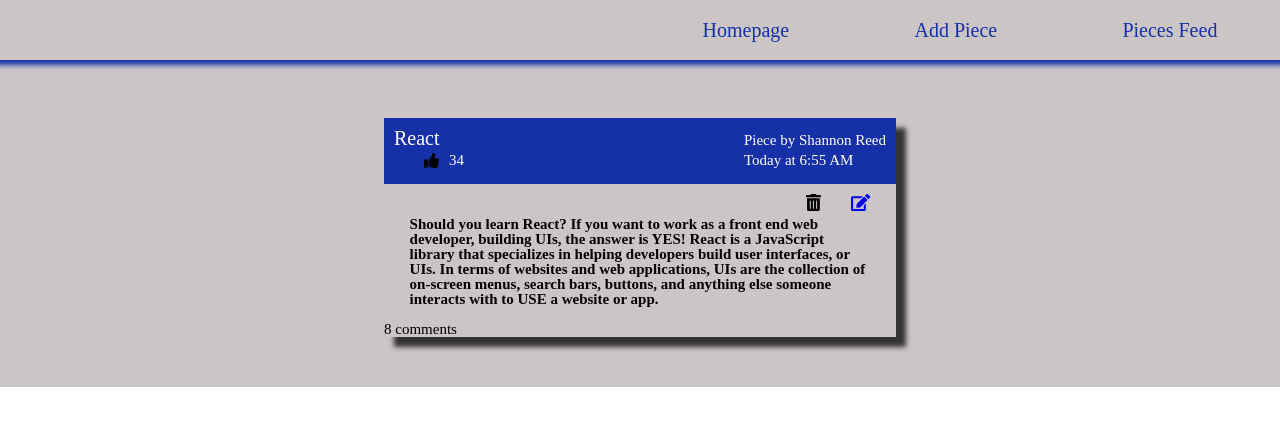
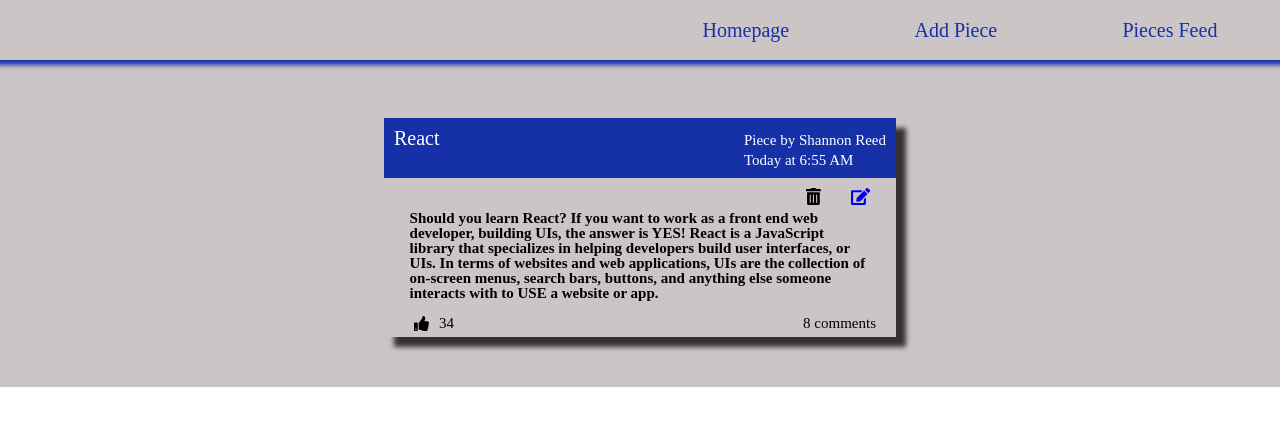
Before and after one commit to SR-Portfolio-Projects/Code-Pieces-Part-I, a React (Create React App) app in the folder code-pieces/: page /piece/1 in a window 1280 px wide. Shown: the top 426 px of the page. Built offline with nearby package versions, Linux system fonts and the light colour scheme.

Commit message:
adding code

```diff
--- a/code-pieces/src/components/codePieces/Piece.js
+++ b/code-pieces/src/components/codePieces/Piece.js
@@ -35,11 +35,7 @@
       <div className="piece-header">
         <div>
           <h3>{clickedPiece.title}</h3>
-            <LikePiece
-              likePiece= {() => props.likePiece(clickedPiece.id, { liked, isLiked })}
-              numberOfLikes = { clickedPiece.likes }
-              liked = { liked }
-            />
+
         </div>
         <div>
           <p>Piece by { clickedPiece.user.displayName }</p>
@@ -56,7 +52,15 @@
         <p>{  clickedPiece.content }</p>
       </div>
     </div>
+    <div className = 'bottom-actions'>
+          <LikePiece
+                    likePiece= {() => props.likePiece(clickedPiece.id, { liked, isLiked })}
+                    numberOfLikes = { clickedPiece.likes }
+                    liked = { liked }
+                  />
           <Comments numOfComments = { clickedPiece.numOfComments } commentsList = {clickedPiece.commentsList} />
+
+    </div>
   </div>
   );
 }
```
Also changed, not shown: code-pieces/src/redux/index.js (added).
